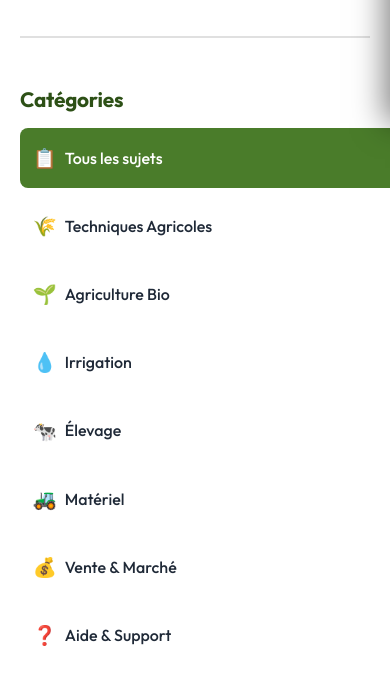
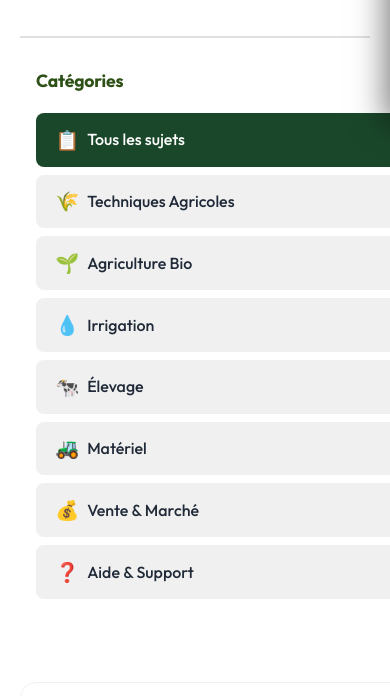
Before and after one commit to SenyDelamou/terres-l-avenir, a React (Vite) app: page /forum in a window 390 px wide. Shown: the part 721-1417 px from the top of the page. Built offline with nearby package versions, Linux system fonts and the light colour scheme.

Commit message:
frontend

```diff
--- a/src/styles/ForumPage.css
+++ b/src/styles/ForumPage.css
@@ -647,21 +647,44 @@
     margin-bottom: 2rem;
     position: static;
     box-shadow: none;
-    padding: 1rem 0;
+    padding: 0;
+  }
+
+  .forum-sidebar h3 {
+    font-size: 1.1rem;
+    margin-bottom: 0.8rem;
+    padding: 0 1rem;
   }
 
   .category-list {
     display: flex;
     overflow-x: auto;
-    gap: 1rem;
-    padding-bottom: 1rem;
-    scrollbar-width: thin;
+    gap: 0.8rem;
+    padding: 0.5rem 1rem 1.2rem;
+    scrollbar-width: none;
+    /* Hide scrollbar for Firefox */
+    -ms-overflow-style: none;
+    /* Hide scrollbar for IE/Edge */
+    scroll-snap-type: x mandatory;
+  }
+
+  .category-list::-webkit-scrollbar {
+    display: none;
+    /* Hide scrollbar for Chrome/Safari */
   }
 
   .category-list li {
     flex-shrink: 0;
     white-space: nowrap;
     margin-bottom: 0;
+    padding: 0.6rem 1.2rem;
+    background: #f0f0f0;
+    scroll-snap-align: start;
+  }
+
+  .category-list li.active {
+    background: #1a472a;
+    color: white;
   }
 }
 
@@ -715,13 +738,15 @@
 
   /* Modals */
   .topic-detail-modal {
-    width: 95%;
+    width: 95% !important;
+    max-height: 95vh;
+    border-radius: 15px;
   }
 
   .topic-detail-modal .modal-header,
   .topic-detail-modal .modal-body,
   .modal-footer {
-    padding: 1.5rem;
+    padding: 1.2rem;
   }
 
   .topic-detail-modal .modal-header h2 {
--- a/src/styles/InvestmentModal.css
+++ b/src/styles/InvestmentModal.css
@@ -367,8 +367,54 @@
     }
 }
 
+@media (max-width: 768px) {
+    .investment-modal-card {
+        padding: 2rem 1.5rem;
+        width: 95%;
+        max-height: 95vh;
+        overflow-y: auto;
+    }
+
+    .modal-header h2 {
+        font-size: 1.3rem;
+    }
+
+    .btn-suggestion {
+        font-size: 0.8rem;
+        padding: 0.5rem;
+    }
+}
+
 @media (max-width: 480px) {
     .investment-modal-card {
-        padding: 1.5rem;
+        padding: 1.5rem 1rem;
+        border-radius: 15px;
+    }
+
+    .currency {
+        font-size: 1.2rem;
+    }
+
+    .amount-input-group input {
+        font-size: 1.2rem;
+        padding: 1rem 1rem 1rem 2.5rem;
+    }
+
+    .suggested-amounts {
+        flex-wrap: wrap;
+    }
+
+    .btn-suggestion {
+        flex: 1 1 calc(50% - 0.5rem);
+    }
+
+    .modal-actions {
+        flex-direction: column;
+    }
+
+    .btn-back,
+    .btn-next,
+    .btn-confirm {
+        width: 100%;
     }
 }
```
